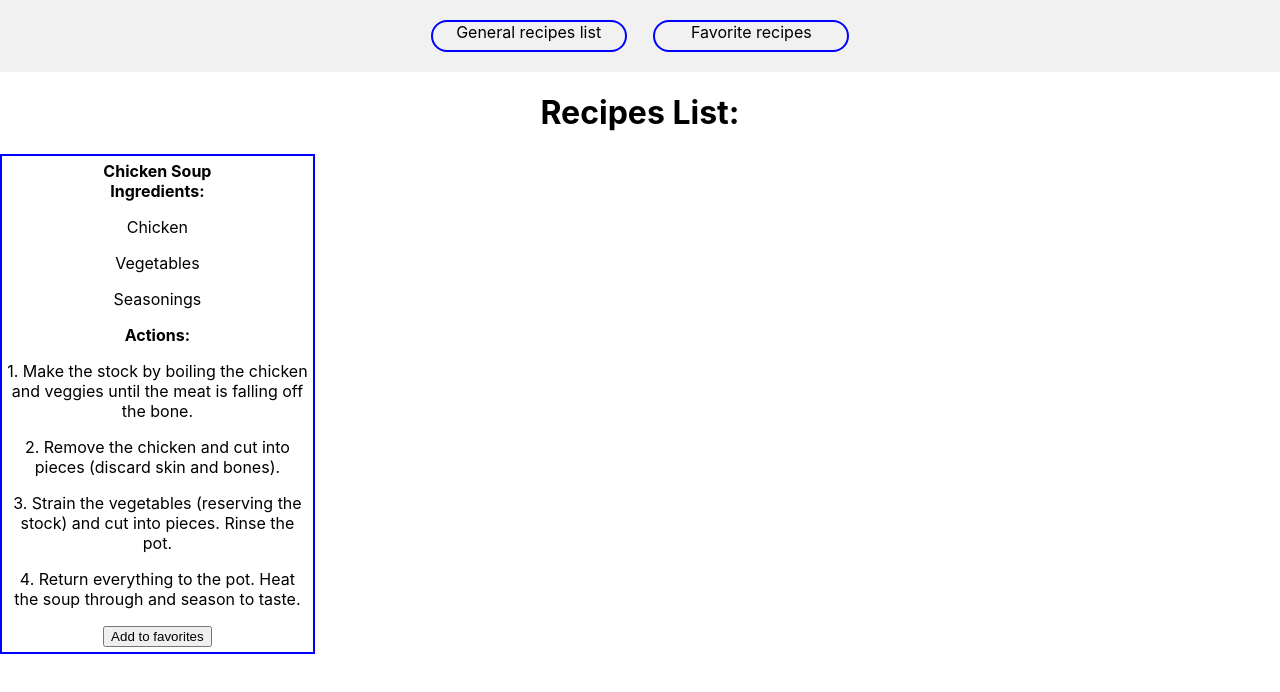
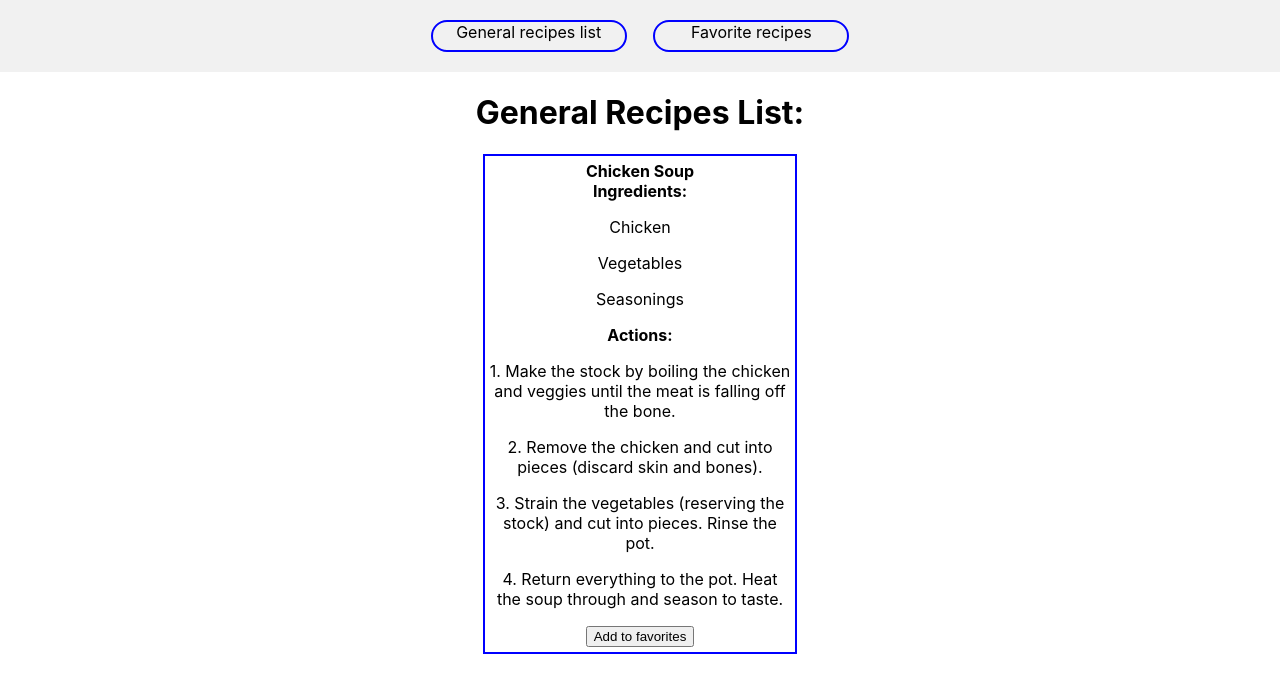
Before and after one commit to Kabadzh0b/Recipe-Management-App, a React (Create React App) app: page / in a window 1280 px wide. Shown: the top 692 px of the page. Built offline with nearby package versions, Linux system fonts and the light colour scheme; the HTML template or start-up script is replaced by a standard one.

Commit message:
general-list styles + deleted console.logs

```diff
--- a/src/components/FavoriteList.tsx
+++ b/src/components/FavoriteList.tsx
@@ -6,7 +6,7 @@ export const FavoriteList = () =>{
     const LIST:Recipe[] = useTypedSelector(state => state.favoriteList);
     return(
         <div>
-            <h1>Recipes List:</h1>
+            <h1>Favorite Recipes List:</h1>
             <div className="Recipe-list">
                 {LIST.map((recipe)=> (
                     <div className="Recipe">
--- a/src/components/GeneralList.tsx
+++ b/src/components/GeneralList.tsx
@@ -17,7 +17,8 @@ export const GeneralList = ()=>{
 
     return(
         <div>
-            <h1>Recipes List:</h1>
+            <h1>General Recipes List:</h1>
+            <div className="Recipe-list">
                 {LIST.map((recipe)=> (
                     <div className="Recipe">
                         <div>
@@ -39,5 +40,6 @@ export const GeneralList = ()=>{
                     </div>
                 ))}
             </div>
+        </div>
     )
 }
--- a/src/store/reducers/favoriteListReducer.ts
+++ b/src/store/reducers/favoriteListReducer.ts
@@ -8,7 +8,6 @@ const defaultState:Recipe[] = [
 export const favoriteListReducer = (state = defaultState, action: listAction): (Recipe | undefined)[] => {
     switch (action.type) {
         case "ADD_FAVORITE_RECIPE":
-            console.log(state);
             return [...state, action.payload]; // Добавляем новый рецепт в массив состояния
         default:
             return state;
--- a/src/store/reducers/pageReducer.ts
+++ b/src/store/reducers/pageReducer.ts
@@ -7,10 +7,8 @@ export const defaultState:pageState = {
 export const pageReducer = (state = defaultState,action:pageAction):pageState => {
     switch (action.type){
         case "SET_GENERAL":
-            console.log(state);
             return {...state, page:"General"};
         case "SET_FAVORITES":
-            console.log(state);
             return {...state, page:"Favorite"};
 
         default:
```
Lines whose indentation alone changed are shown as unchanged.
